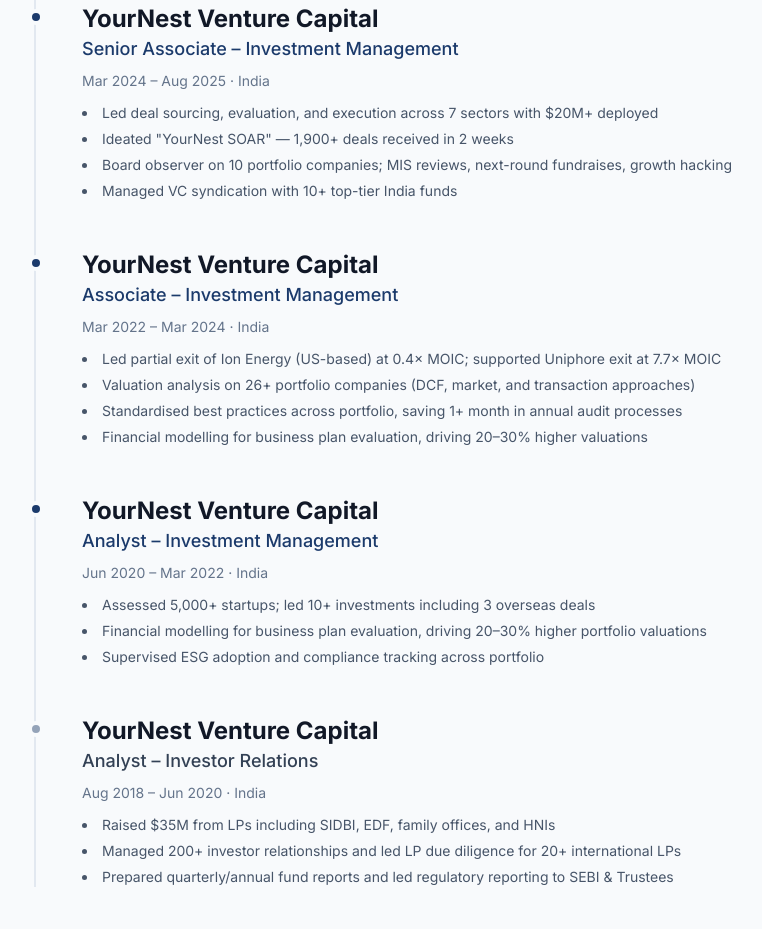
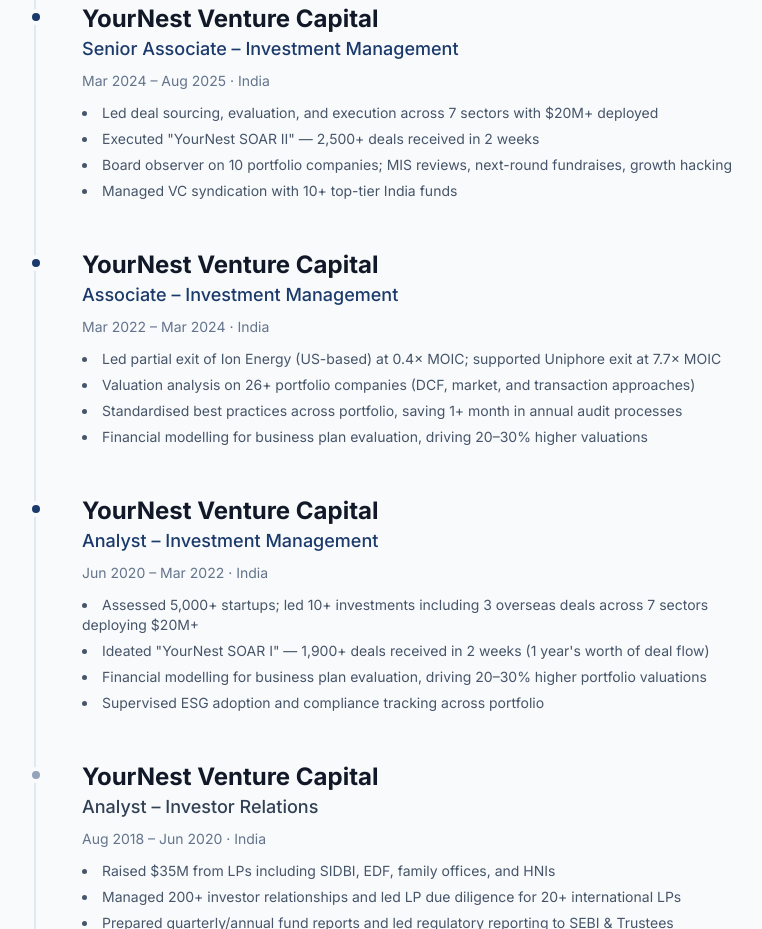
Before and after one commit to Akshatbhatnagar8/my-portfolio, a plain HTML site: page index.html in a window 1280 px wide. Shown: the part 2232-3161 px from the top of the page, without its empty margins (254-1016 px from the left). Drawn offline with nearby package versions, Linux system fonts and the light colour scheme.

Commit message:
Fix SOAR details: SOAR I (1900 deals) under Analyst, SOAR II (2500 deals) under Senior Associate
Co-Authored-By: Claude Sonnet 4.6 <noreply@anthropic.com>

```diff
--- a/index.html
+++ b/index.html
@@ -190,7 +190,7 @@
       <p class="text-sm text-slate-500 mb-3">Mar 2024 – Aug 2025 · India</p>
       <ul class="text-slate-600 space-y-1.5 text-sm list-disc list-inside">
         <li>Led deal sourcing, evaluation, and execution across 7 sectors with $20M+ deployed</li>
-        <li>Ideated "YourNest SOAR" — 1,900+ deals received in 2 weeks</li>
+        <li>Executed "YourNest SOAR II" — 2,500+ deals received in 2 weeks</li>
         <li>Board observer on 10 portfolio companies; MIS reviews, next-round fundraises, growth hacking</li>
         <li>Managed VC syndication with 10+ top-tier India funds</li>
       </ul>
@@ -215,7 +215,8 @@
       <p class="text-lg font-medium text-primary mb-2">Analyst – Investment Management</p>
       <p class="text-sm text-slate-500 mb-3">Jun 2020 – Mar 2022 · India</p>
       <ul class="text-slate-600 space-y-1.5 text-sm list-disc list-inside">
-        <li>Assessed 5,000+ startups; led 10+ investments including 3 overseas deals</li>
+        <li>Assessed 5,000+ startups; led 10+ investments including 3 overseas deals across 7 sectors deploying $20M+</li>
+        <li>Ideated "YourNest SOAR I" — 1,900+ deals received in 2 weeks (1 year's worth of deal flow)</li>
         <li>Financial modelling for business plan evaluation, driving 20–30% higher portfolio valuations</li>
         <li>Supervised ESG adoption and compliance tracking across portfolio</li>
       </ul>
```
